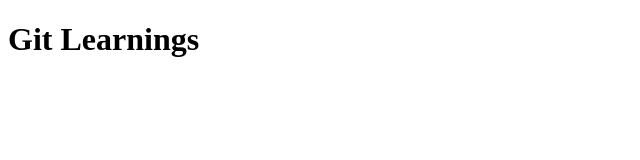
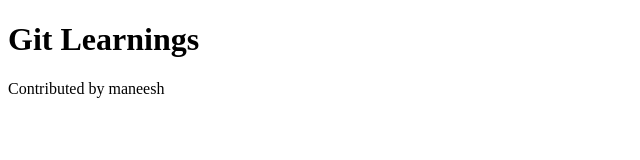
Before and after one commit to VarunRahulM/GIT, a plain HTML site: page Project/Index.html in a window 1280 px wide. Shown: the whole page, without its empty margins (0-640 px from the left). Drawn offline with Linux system fonts and the light colour scheme.

Commit message:
First Contribution

```diff
--- a/Project/Index.html
+++ b/Project/Index.html
@@ -6,5 +6,6 @@
 </head>
 <body>
     <h1>Git Learnings</h1>
+    <p>Contributed by maneesh</p>
 </body>
 </html>
```
